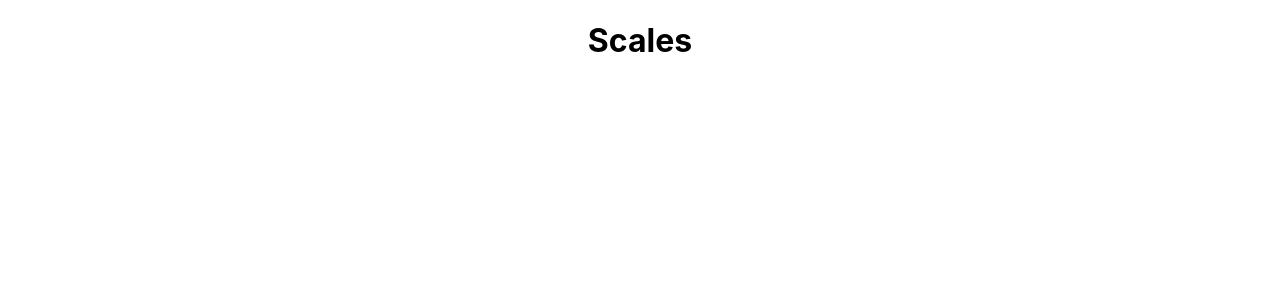
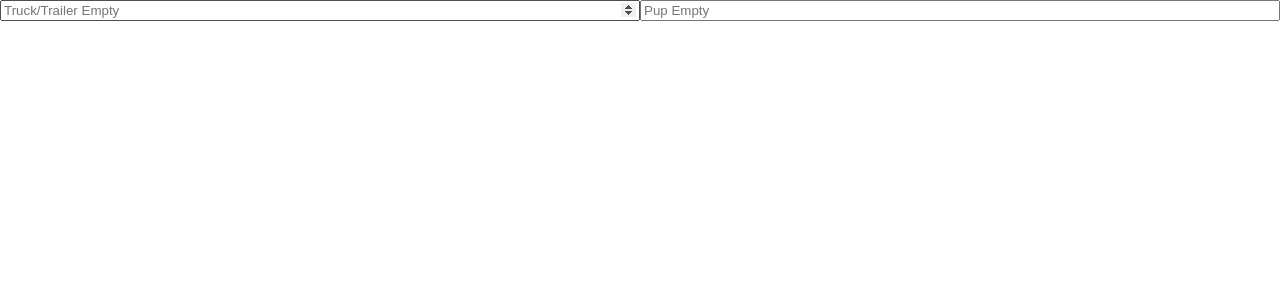
Before and after one commit to TandiweP/scales, a React (Create React App) app: page / in a window 1280 px wide. Shown: the top 300 px of the page. Built offline with nearby package versions, Linux system fonts and the light colour scheme.

Commit message:
started form

```diff
--- a/src/App.css
+++ b/src/App.css
@@ -36,3 +36,14 @@
     transform: rotate(360deg);
   }
 }
+
+.form-empty {
+  display: grid;
+  grid-template-columns: 1fr 1fr;
+
+}
+
+
+.truck-empty {
+
+}
--- a/src/App.js
+++ b/src/App.js
@@ -1,10 +1,11 @@
 // import logo from './logo.svg';
 import './App.css';
-
+import LightWeights from './components/LightWeights'
 function App() {
   return (
     <div className="App">
-      <h1>Scales</h1>
+      < LightWeights />
+
 
     </div>
   );
--- /dev/null
+++ b/src/components/LightWeights.js
@@ -0,0 +1,29 @@
+import React, { useState } from "react";
+
+
+export default function LightWeights () {
+const [emptyTruck, setEmptyTruck] = useState("");
+const [emptyPup, setEmptyPup] = useState("");
+
+return (
+    <form className="form-empty">
+        <input
+            className="empty-truck"
+            type="number"
+            placeholder = "Truck/Trailer Empty"
+            value={emptyTruck}
+            onChange={(e) => setEmptyTruck(e.currentTarget.value)}
+        />
+
+        <input
+            classname = "empty-pup"
+            type="number"
+            placeholder = "Pup Empty"
+            value={emptyPup}
+            onChange={(e) => setEmptyPup(e.currentTarget.value)}
+        />
+    </form>
+)
+
+
+}
```
